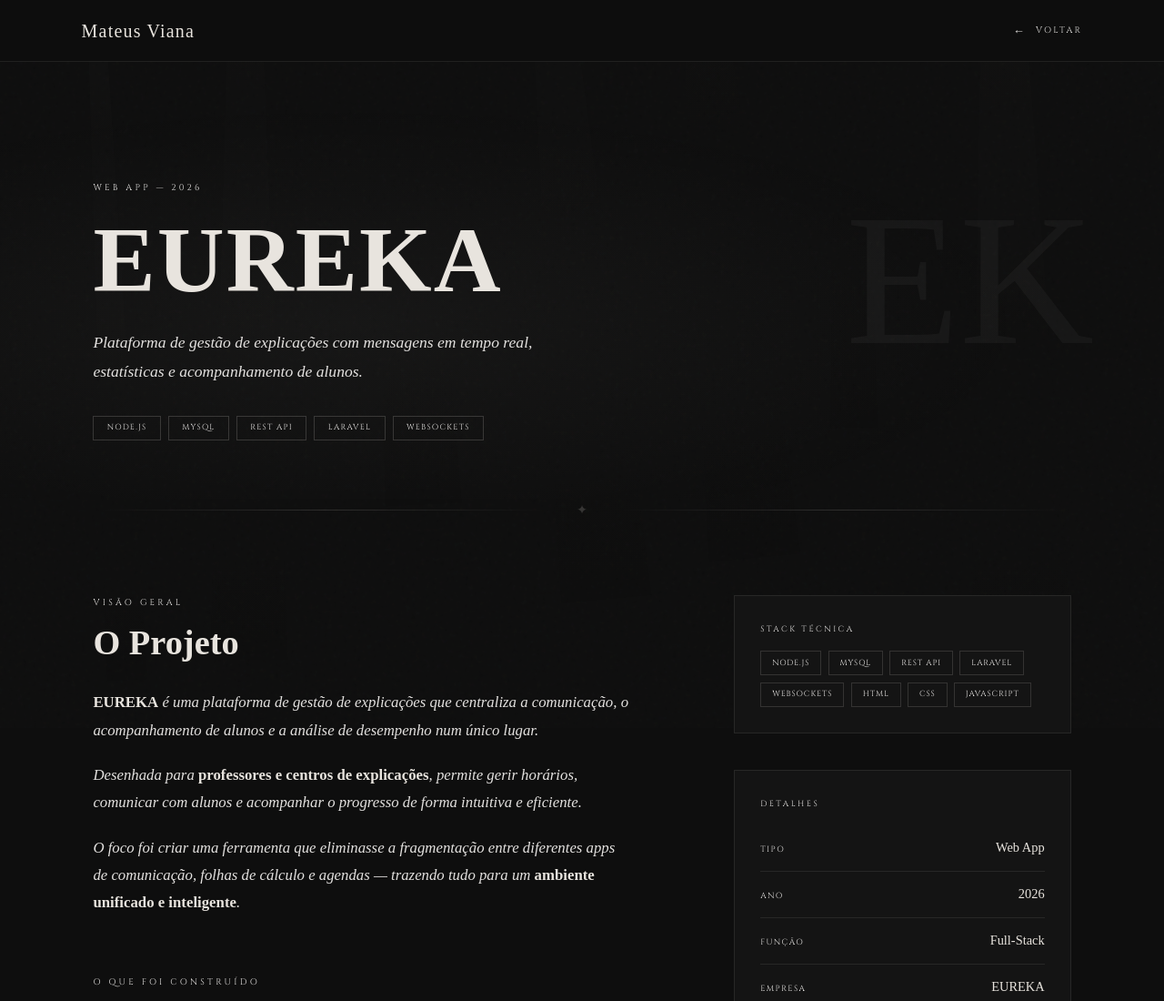
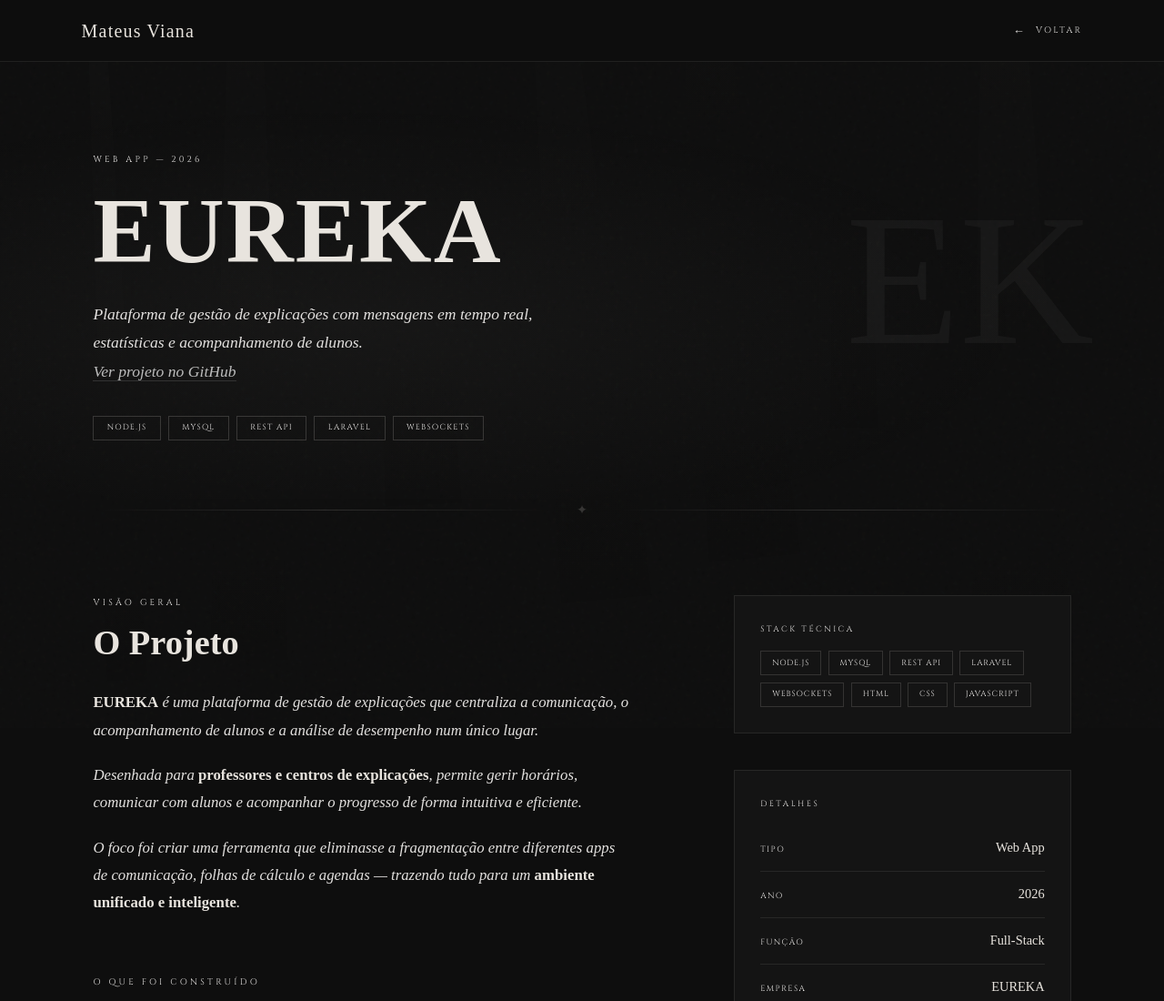
Before and after one commit to cyzuko/portfolio, a plain HTML site: page eureka.html in a window 1280 px wide. Shown: the top 1100 px of the page at 91% size. Drawn offline with Linux system fonts and the light colour scheme; a web font is replaced by a local one.

Commit message:
links do github em cada projeto

```diff
--- a/eureka.html
+++ b/eureka.html
@@ -24,8 +24,18 @@
     .nav-back:hover { color: var(--fg); }
     .nav-back:hover::before { transform: translateX(-3px); }
 
-    main { position: relative; z-index: 10; padding-top: var(--nav-h); }
+          main { position: relative; z-index: 10; padding-top: var(--nav-h); }
+          .hero-subtitle a {
+        color: #bbb;
+        text-decoration: none;
+        border-bottom: 1px solid #333;
+        transition: 0.3s;
+      }
 
+      .hero-subtitle a:hover {
+        color: #fff;
+        border-bottom: 1px solid #fff;
+      }
     .project-hero { min-height: 60vh; display: flex; flex-direction: column; justify-content: flex-end; padding: 5rem 8vw 4rem; position: relative; overflow: hidden; }
     .project-hero::before { content: ''; position: absolute; inset: 0; background: radial-gradient(ellipse at 30% 60%, rgba(232,228,222,.04) 0%, transparent 60%); }
     .hero-eyebrow { font-family: 'Cinzel', serif; font-size: .6rem; letter-spacing: .34em; text-transform: uppercase; color: var(--muted); margin-bottom: 1.2rem; opacity: 0; animation: fadeUp .6s .1s forwards; }
@@ -109,6 +119,11 @@
     <div class="hero-eyebrow">Web App — 2026</div>
     <h1 class="hero-title">EUREKA</h1>
     <p class="hero-subtitle">Plataforma de gestão de explicações com mensagens em tempo real, estatísticas e acompanhamento de alunos.</p>
+    <p class="hero-subtitle">
+  <a href="https://github.com/cyzuko/PEDmateus" target="_blank">
+    Ver projeto no GitHub
+  </a>
+</p>
     <div class="hero-tags">
       <span class="hero-tag">Node.js</span>
       <span class="hero-tag">MySQL</span>
```
Also changed, not shown: digifatura.html (+16 -0 lines).
